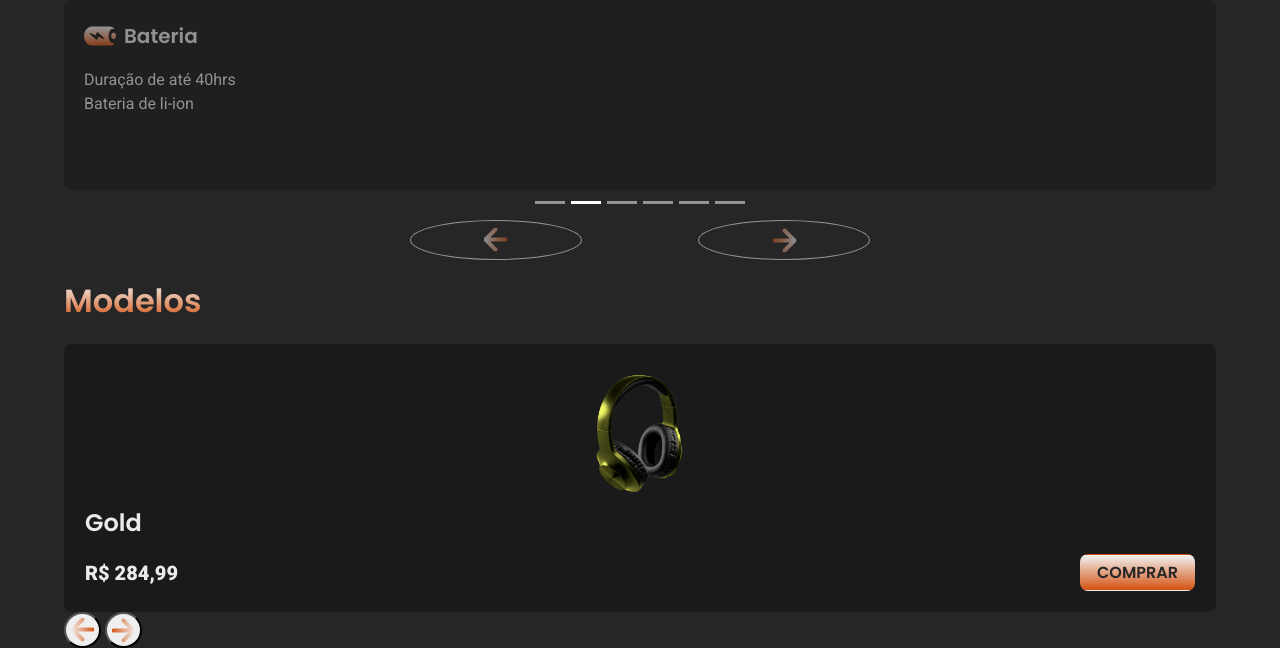
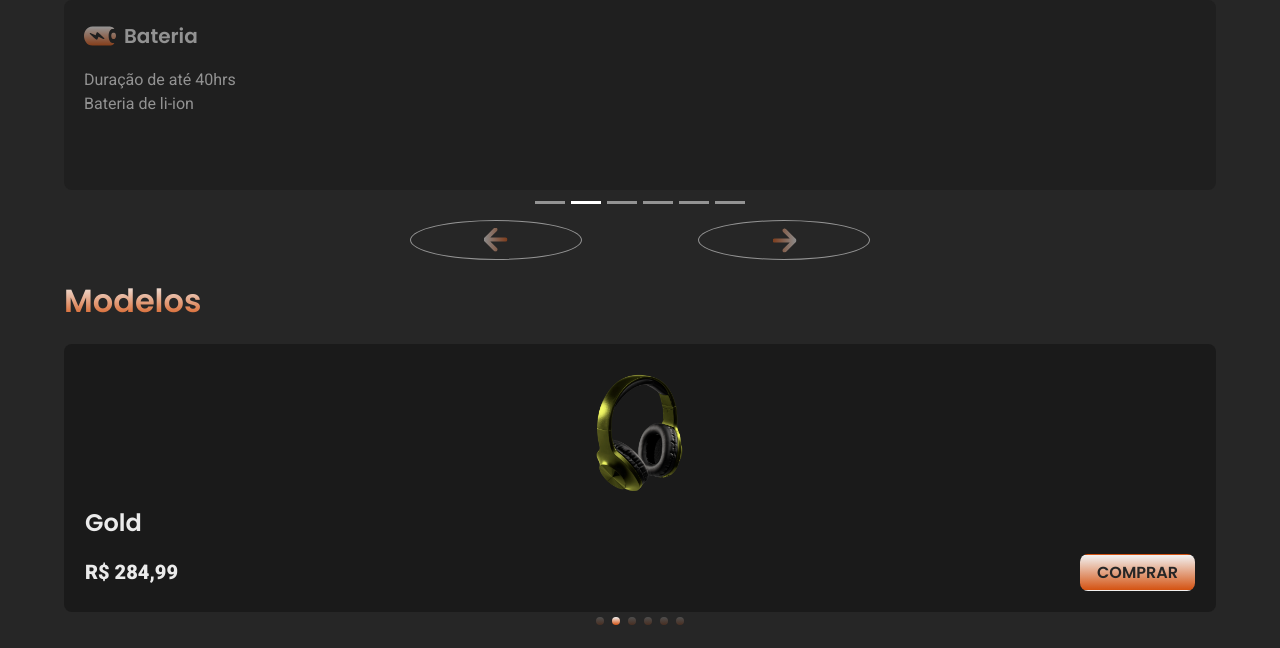
Before and after one commit to gtenorio1995/on_ear, a website: page index.html in a window 1280 px wide. Shown: the part 529-1177 px from the top of the page. Drawn offline with nearby package versions, Linux system fonts and the light colour scheme.

Commit message:
fix: JS swipper

```diff
--- a/index.html
+++ b/index.html
@@ -12,9 +12,10 @@
         1,500;1,600;1,700;1,800;1,900&family=Roboto:ital,wght@0,100;0,300;0,400;
         0,500;0,700;0,900;1,100;1,300;1,400;1,500;1,700;1,900&display=swap" rel="stylesheet">
     <title>On ear</title>
-    <!-- import css swiper and custom stylesheet -->
+    <!-- import css swiper, bootstrap 5 and custom stylesheet -->
     <link href="https://cdn.jsdelivr.net/npm/bootstrap@5.0.2/dist/css/bootstrap.min.css" rel="stylesheet"
         integrity="sha384-EVSTQN3/azprG1Anm3QDgpJLIm9Nao0Yz1ztcQTwFspd3yD65VohhpuuCOmLASjC" crossorigin="anonymous">
+    <link rel="stylesheet" href="https://cdn.jsdelivr.net/npm/swiper@11/swiper-bundle.min.css" />
     <link rel="stylesheet" href="build/styles/main.css">
 </head>
 
@@ -263,10 +264,10 @@
                         Modelos
                     </h2>
 
-                    <!-- carousel -->
-                    <div class="models__carousel" id="models-carousel">
-                        <div class="models__carousel-inner" id="models-carousel-inner">
-                            <div class="models__carousel-item active">
+                    <!-- Swiper -->
+                    <div class="swiper mySwiper">
+                        <div class="swiper-wrapper">
+                            <div class="swiper-slide">
                                 <div class="models__card">
                                     <img src="src/img/67419099_9662742.webp" alt="">
                                     <h4>
@@ -283,8 +284,7 @@
                                     </div>
                                 </div>
                             </div>
-
-                            <div class="models__carousel-item">
+                            <div class="swiper-slide">
                                 <div class="models__card">
                                     <img src="src/img/67419099_9662742_gold.webp" alt="">
                                     <h4>
@@ -301,8 +301,7 @@
                                     </div>
                                 </div>
                             </div>
-
-                            <div class="models__carousel-item">
+                            <div class="swiper-slide">
                                 <div class="models__card">
                                     <img src="src/img/67419099_9662742_azul.webp" alt="">
                                     <h4>
@@ -319,8 +318,24 @@
                                     </div>
                                 </div>
                             </div>
-
-                            <div class="models__carousel-item">
+                            <div class="swiper-slide">
+                                <div class="models__card">
+                                    <img src="src/img/67419099_9662742_forest.webp" alt="">
+                                    <h4>
+                                        Black Forest
+                                    </h4>
+                                    <div class="card__details">
+                                        <strong class="card__price">
+                                            R$ 499,99
+                                        </strong>
+                                        <button title="btn-buy" type="button" class="models__card__btn-buy"
+                                            id="models-card-btn-buy">
+                                            comprar
+                                        </button>
+                                    </div>
+                                </div>
+                            </div>
+                            <div class="swiper-slide">
                                 <div class="models__card">
                                     <img src="src/img/67419099_9662742_vermelho.webp" alt="">
                                     <h4>
@@ -337,26 +352,7 @@
                                     </div>
                                 </div>
                             </div>
-
-                            <div class="models__carousel-item">
-                                <div class="models__card">
-                                    <img src="src/img/67419099_9662742_forest.webp" alt="">
-                                    <h4>
-                                        Black Forest
-                                    </h4>
-                                    <div class="card__details">
-                                        <strong class="card__price">
-                                            R$ 499,99
-                                        </strong>
-                                        <button title="btn-buy" type="button" class="models__card__btn-buy"
-                                            id="models-card-btn-buy">
-                                            comprar
-                                        </button>
-                                    </div>
-                                </div>
-                            </div>
-
-                            <div class="models__carousel-item">
+                            <div class="swiper-slide">
                                 <div class="models__card">
                                     <img src="src/img/67419099_9662742_silver.webp" alt="">
                                     <h4>
@@ -374,16 +370,7 @@
                                 </div>
                             </div>
                         </div>
-
-                        <button title="models__carousel__btn-prev" type="button"
-                            class="models__carousel__btn-prev models__carousel__btn" id="models-btn-prev">
-                            <img src="src/img/arrow.svg" alt="">
-                        </button>
-
-                        <button title="models__carousel__btn-next" type="button"
-                            class="models__carousel__btn-next models__carousel__btn" id="models-btn-next">
-                            <img src="src/img/arrow.svg" alt="">
-                        </button>
+                        <div class="swiper-pagination"></div>
                     </div>
                 </section>
             </div>
@@ -397,7 +384,8 @@
     <script src="https://cdn.jsdelivr.net/npm/bootstrap@5.0.2/dist/js/bootstrap.min.js"
         integrity="sha384-cVKIPhGWiC2Al4u+LWgxfKTRIcfu0JTxR+EQDz/bgldoEyl4H0zUF0QKbrJ0EcQF"
         crossorigin="anonymous"></script>
-    <script src="src/script/main.js"></script>
+    <script src="https://cdn.jsdelivr.net/npm/swiper@11/swiper-bundle.min.js"></script>
+    <script src="src/script/main.js" defer></script>
 </body>
 
 </html>
--- a/src/script/main.js
+++ b/src/script/main.js
@@ -88,41 +88,25 @@ function initScrollLinkInternos(){
 initScrollLinkInternos();
 
 
-
-
-
-
-
-
-
-let currentIndex = 0;
-
-function showSlide(index) {
-    const slides = Array.from(document.querySelectorAll('.models__carousel-item'));
-    if (index >= slides.length) {
-        currentIndex = 0;
-    } else if (index < 0) {
-        currentIndex = slides.length - 1;
-    } else {
-        currentIndex = index;
-    }
-    const offset = -currentIndex * 100;
-    const tela = window.innerWidth;
-    document.querySelector('#models-carousel-inner').style.transform = `translateX(${offset}%)`;
+function initCarouselCube(){
+    var swiper = new Swiper(".mySwiper", {
+        slidesPerView: 1,
+        effect: "cube",
+        grabCursor: true,
+        cubeEffect: {
+          shadow: true,
+          slideShadows: true,
+          shadowOffset: 0,
+          shadowScale: 0,
+        },
+        loop: true,
+        autoplay: {
+            delay: 3000,
+            disableOnInteraction: false,
+          },
+        pagination: {
+            el: ".swiper-pagination",
+        },
+    });
 }
-
-const btnPrev = document.querySelector('#models-btn-prev');
-const btnNext = document.querySelector('#models-btn-next');
-
-function prevSlide(){
-    showSlide(currentIndex - 1);
-}
-
-function nextSlide(){
-    showSlide(currentIndex + 1);
-}
-
-btnPrev.addEventListener('click', prevSlide);
-btnNext.addEventListener('click', nextSlide);
-
-setInterval(nextSlide, 3000);
+initCarouselCube();
--- a/src/styles/components/_models.scss
+++ b/src/styles/components/_models.scss
@@ -17,21 +17,18 @@
 // config Models
 .section__models {
     width: 100%;
+    // position: relative;
 
-    .models__carousel {
+    .swiper {
+        width: 100%;
+        height: 100%;
         position: relative;
-        width: 100%;
-        overflow: hidden;
+        left: 0;
 
-        .models__carousel-inner {
-            display: flex;
-            transition: transform 0.5s ease;
-            // column-gap: converter(16);
-
-            .models__carousel-item {
-                width: 100%;
-                min-width: 100%;
-                box-sizing: border-box;
+        .swiper-wrapper {
+            .swiper-slide {
+                background-position: center;
+                background-size: cover;
 
                 .models__card {
                     @include display(1fr, 3fr 1fr 1fr);
@@ -74,24 +71,104 @@
                         }
                     }
                 }
+
+                >img {
+                    display: block;
+                    width: 100%;
+                    max-width: 268px;
+                    height: 100%;
+                    max-height: 268px;
+                }
             }
         }
 
-        .models__carousel__btn {
-            border-radius: 50%;
-            padding: converter(4);
-        }
+        .swiper-pagination {
+            margin-top: converter(16);
+            position: absolute;
+            bottom: -20px;
 
-        .models__carousel__btn-prev {
-            >img {
-                transform: rotate(90deg);
-            }
-        }
-
-        .models__carousel__btn-next {
-            >img {
-                transform: rotate(-90deg);
+            .swiper-pagination-bullet {
+                background: colors.$linear_orange-to-white;
             }
         }
     }
 }
+
+
+
+// .models__carousel {
+//     position: relative;
+//     width: 100%;
+//     overflow: hidden;
+
+//     .models__carousel-inner {
+//         display: flex;
+//         transition: transform 0.5s ease;
+//         // column-gap: converter(16);
+
+//         .models__carousel-item {
+//             width: 100%;
+//             min-width: 100%;
+//             box-sizing: border-box;
+
+//             .models__card {
+//                 @include display(1fr, 3fr 1fr 1fr);
+//                 background-color: colors.$black_Eerie;
+//                 padding: converter(20);
+//                 border: 1px solid transparent;
+//                 border-radius: converter(8);
+//                 justify-items: center;
+
+//                 >img {
+//                     width: converter(200);
+//                 }
+
+//                 >h4 {
+//                     width: 100%;
+//                     font-size: converter(24);
+//                     font-weight: 600;
+//                     margin-top: converter(8);
+//                 }
+
+//                 .card__details {
+//                     width: 100%;
+//                     display: flex;
+//                     justify-content: space-between;
+//                     align-items: center;
+//                     margin-top: converter(8);
+
+//                     .card__price {
+//                         font-size: converter(20);
+//                         font-weight: 800;
+//                     }
+
+//                     .models__card__btn-buy {
+//                         padding: converter(8) converter(16);
+//                         text-transform: uppercase;
+//                         border: 1px solid transparent;
+//                         border-radius: converter(8);
+//                         background: colors.$linear_orange-to-white;
+//                         color: colors.$gray_Eerie;
+//                     }
+//                 }
+//             }
+//         }
+//     }
+
+//     .models__carousel__btn {
+//         border-radius: 50%;
+//         padding: converter(4);
+//     }
+
+//     .models__carousel__btn-prev {
+//         >img {
+//             transform: rotate(90deg);
+//         }
+//     }
+
+//     .models__carousel__btn-next {
+//         >img {
+//             transform: rotate(-90deg);
+//         }
+//     }
+// }
```
Also changed, not shown: build/styles/main.css, 1 other file.
